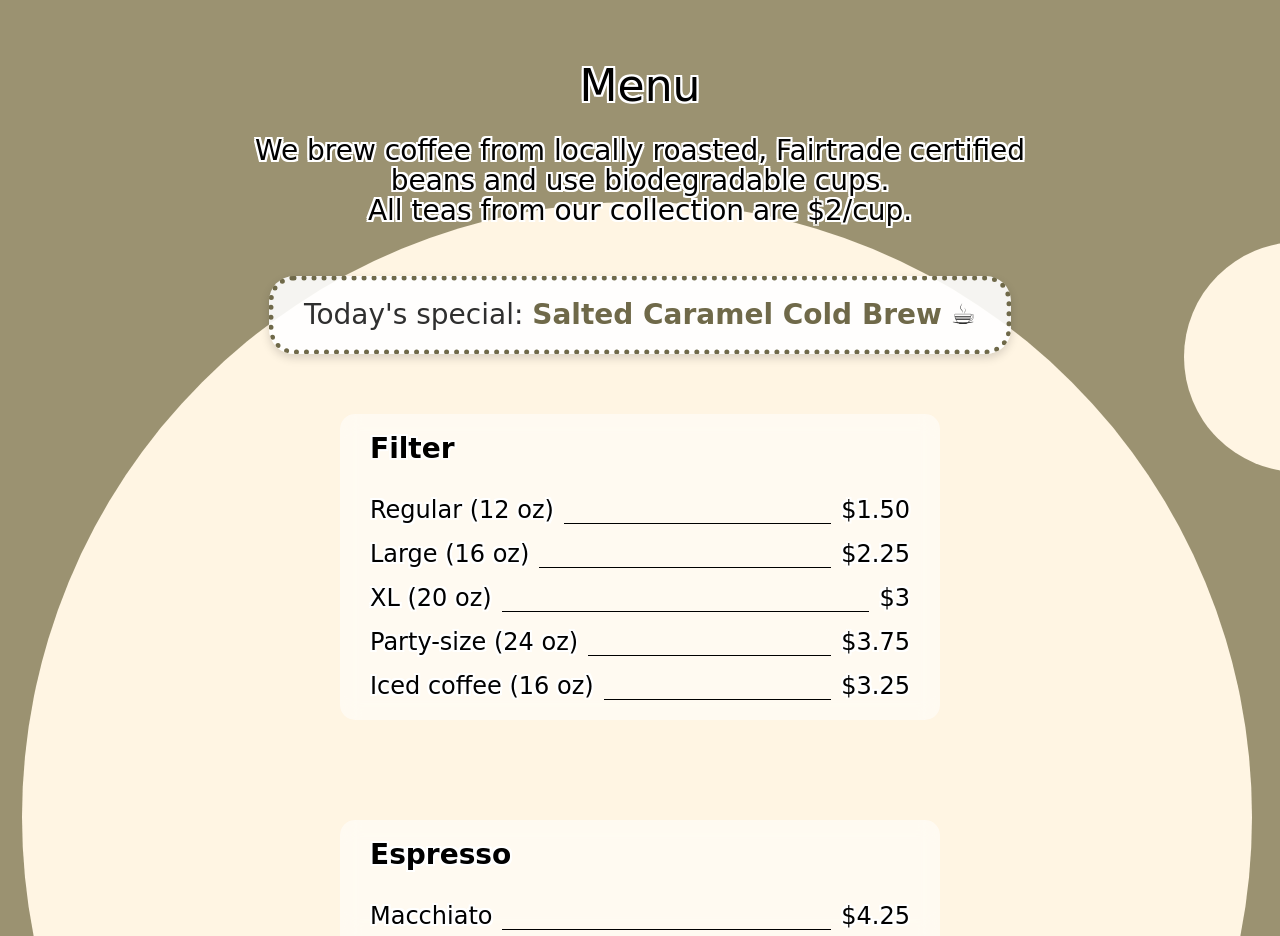
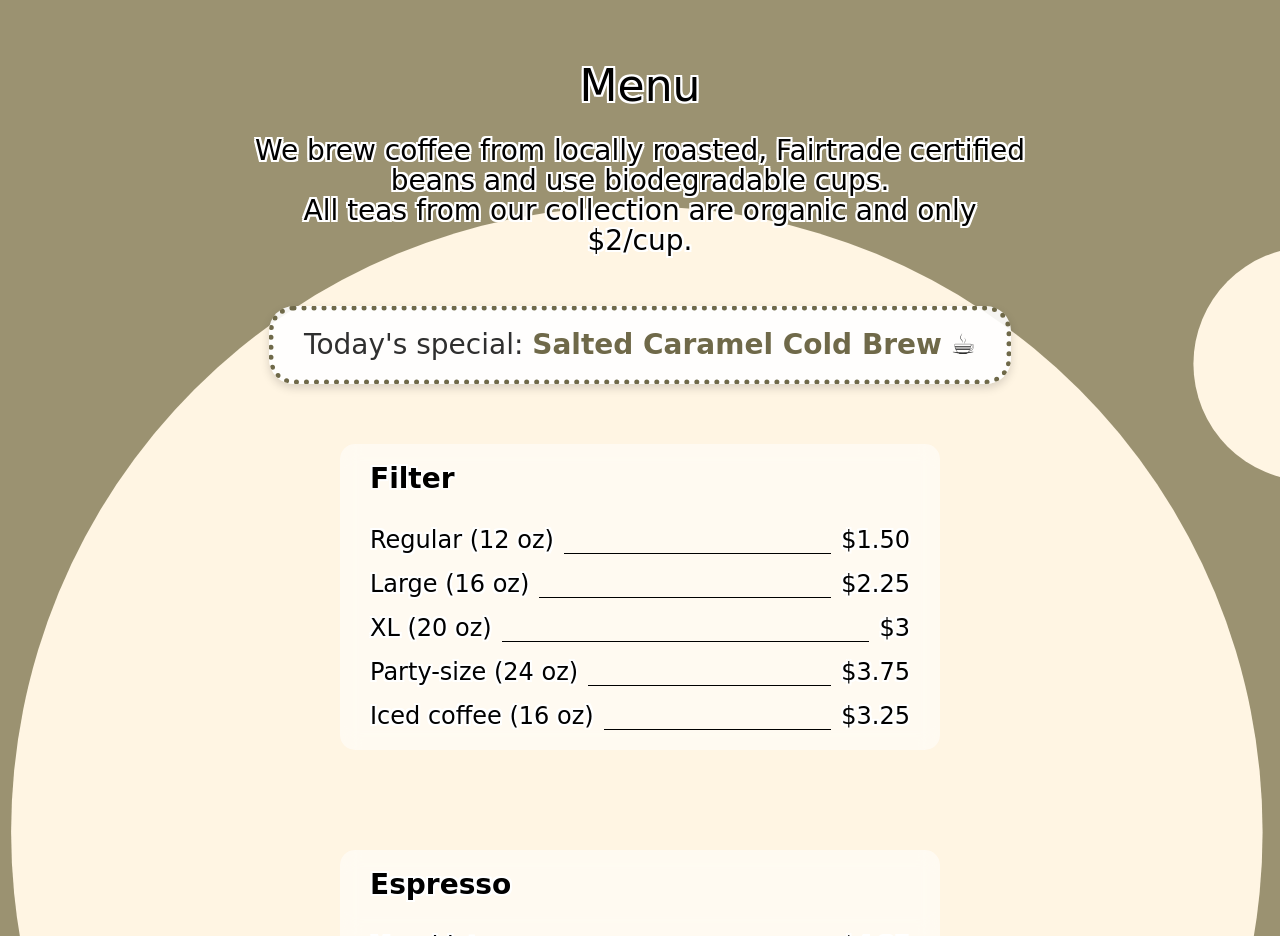
Before and after one commit to williamhasrouty/se_project_coffeeshop, a website: page index.html in a window 1280 px wide. Shown: the part 840-1776 px from the top of the page. Drawn offline with Linux system fonts and the light colour scheme; no server answers; a web font is replaced by a local one.

Commit message:
Update index.html

```diff
--- a/index.html
+++ b/index.html
@@ -94,7 +94,7 @@
           <p class="menu__subtitle fade-in-up-scroll">
             We brew coffee from locally roasted, Fairtrade certified beans and
             use biodegradable cups. <br />
-            All teas from our collection are $2/cup.
+            All teas from our collection are organic and only $2/cup.
           </p>
           <div class="menu__daily-special fade-in-up-scroll">
             <p class="menu__daily-special-text" id="dailySpecial">
```
